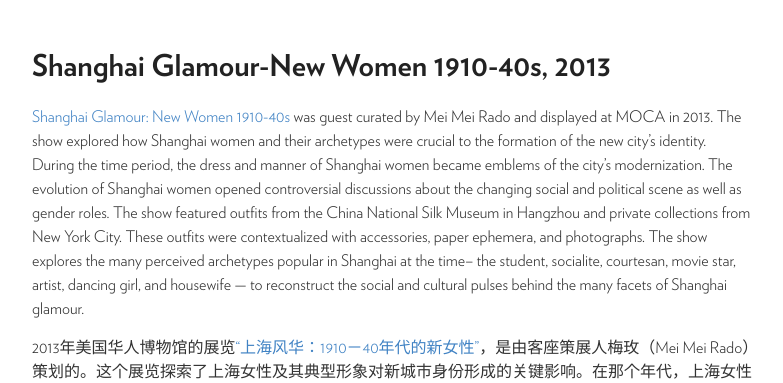
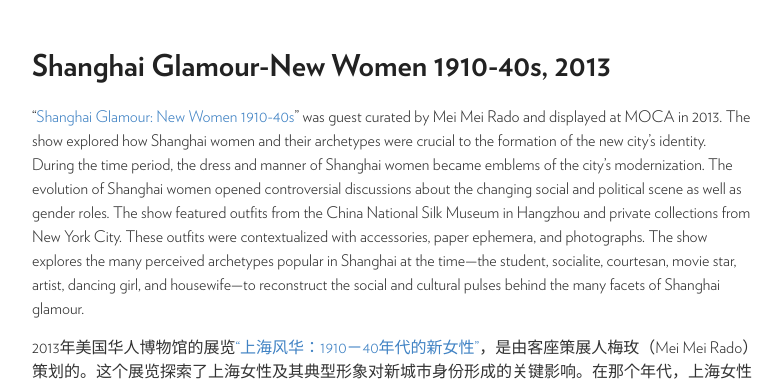
Before and after one commit to moca40/moca40.github.io, a Jekyll site: the page built from _stories/2013-01-01-shanghai-glamour.md, in a window 1280 px wide. Shown: the part 187-570 px from the top of the page, without its empty margins (248-1031 px from the left). Built offline with Jekyll 4.4.1, drawn with Linux system fonts in a browser that asks for light colours.

```diff
--- a/_stories/2013-01-01-shanghai-glamour.md
+++ b/_stories/2013-01-01-shanghai-glamour.md
@@ -44,8 +44,8 @@ slides:
     img: https://user-images.githubusercontent.com/47676628/91195289-e1893480-e6c6-11ea-9b1a-10ce84409bb7.jpg
 ---
 
-[Shanghai Glamour: New Women 1910-40s](
-http://www.mocanyc.org/exhibitions/current/shanghai_glamour) was guest curated by Mei Mei Rado and displayed at MOCA in 2013. The show explored how Shanghai women and their archetypes were crucial to the formation of the new city’s identity. During the time period, the dress and manner of Shanghai women became emblems of the city’s modernization. The evolution of Shanghai women opened controversial discussions about the changing social and political scene as well as gender roles. The show featured outfits from the China National Silk Museum in Hangzhou and private collections from New York City. These outfits were contextualized with accessories, paper ephemera, and photographs. The show explores the many perceived archetypes popular in Shanghai at the time-- the student, socialite, courtesan, movie star, artist, dancing girl, and housewife — to reconstruct the social and cultural pulses behind the many facets of Shanghai glamour.
+"[Shanghai Glamour: New Women 1910-40s](
+http://www.mocanyc.org/exhibitions/current/shanghai_glamour)" was guest curated by Mei Mei Rado and displayed at MOCA in 2013. The show explored how Shanghai women and their archetypes were crucial to the formation of the new city’s identity. During the time period, the dress and manner of Shanghai women became emblems of the city’s modernization. The evolution of Shanghai women opened controversial discussions about the changing social and political scene as well as gender roles. The show featured outfits from the China National Silk Museum in Hangzhou and private collections from New York City. These outfits were contextualized with accessories, paper ephemera, and photographs. The show explores the many perceived archetypes popular in Shanghai at the time—the student, socialite, courtesan, movie star, artist, dancing girl, and housewife—to reconstruct the social and cultural pulses behind the many facets of Shanghai glamour.
 
 2013年美国华人博物馆的展览[“上海风华：1910－40年代的新女性”](http://www.mocanyc.org/exhibitions/current/shanghai_glamour)，是由客座策展人梅玫（Mei Mei Rado）策划的。这个展览探索了上海女性及其典型形象对新城市身份形成的关键影响。在那个年代，上海女性的穿着与风范成为了上海城市现代化的标志。上海女性的进步开启了关于社会政治变化与性别角色观念的争议。该展览展出了杭州中国丝绸博物馆的馆藏服装和纽约市的私人藏品。这些服装都配有配饰、印刷品和照片。此展探究了当时上海流行的许多类型，包括学生、社会名媛、妓女、电影明星、艺术家、舞女和家庭主妇，以重构各方面上海风华背后的社会和文化律动。
 
```
